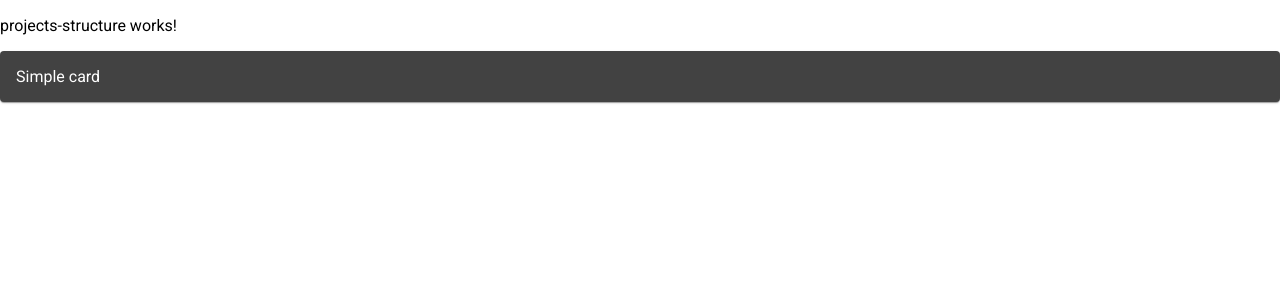
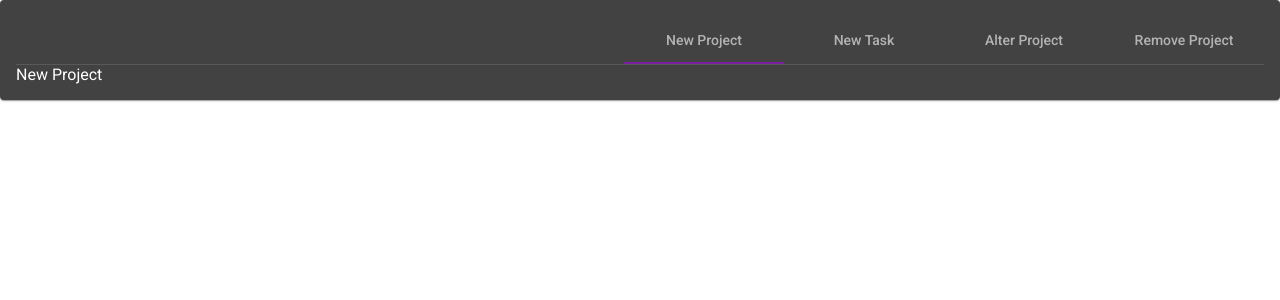
Before and after one commit to jpedrodealmeida/project-manager, an Angular app in the folder front/projectManager/: page / in a window 1280 px wide. Shown: the top 300 px of the page. Built offline with nearby package versions, Linux system fonts and the light colour scheme.

Commit message:
Creating main menu

```diff
--- a/front/projectManager/src/app/views/projects-structure/projects-structure.component.html
+++ b/front/projectManager/src/app/views/projects-structure/projects-structure.component.html
@@ -1,3 +1,9 @@
-<p>projects-structure works!</p>
 
-<mat-card>Simple card</mat-card>
+<mat-card>
+    <mat-tab-group mat-align-tabs="end">
+        <mat-tab label="New Project">New Project</mat-tab>
+        <mat-tab label="New Task">New Task</mat-tab>
+        <mat-tab label="Alter Project">Alter Project</mat-tab>
+        <mat-tab label="Remove Project">Remove Project</mat-tab>
+    </mat-tab-group>
+</mat-card>
--- a/front/projectManager/src/app/views/projects-structure/projects-structure.module.ts
+++ b/front/projectManager/src/app/views/projects-structure/projects-structure.module.ts
@@ -2,7 +2,7 @@ import { NgModule } from '@angular/core';
 import { CommonModule } from '@angular/common';
 import { ProjectsStructureComponent } from './projects-structure.component';
 import {MatCardModule} from '@angular/material/card';
-
+import {MatTabsModule} from '@angular/material/tabs';
 
 @NgModule({
   declarations: [
@@ -10,7 +10,8 @@ import {MatCardModule} from '@angular/material/card';
   ],
   imports: [
     CommonModule,
-    MatCardModule
+    MatCardModule,
+    MatTabsModule
   ],
   exports: [
     ProjectsStructureComponent
```
